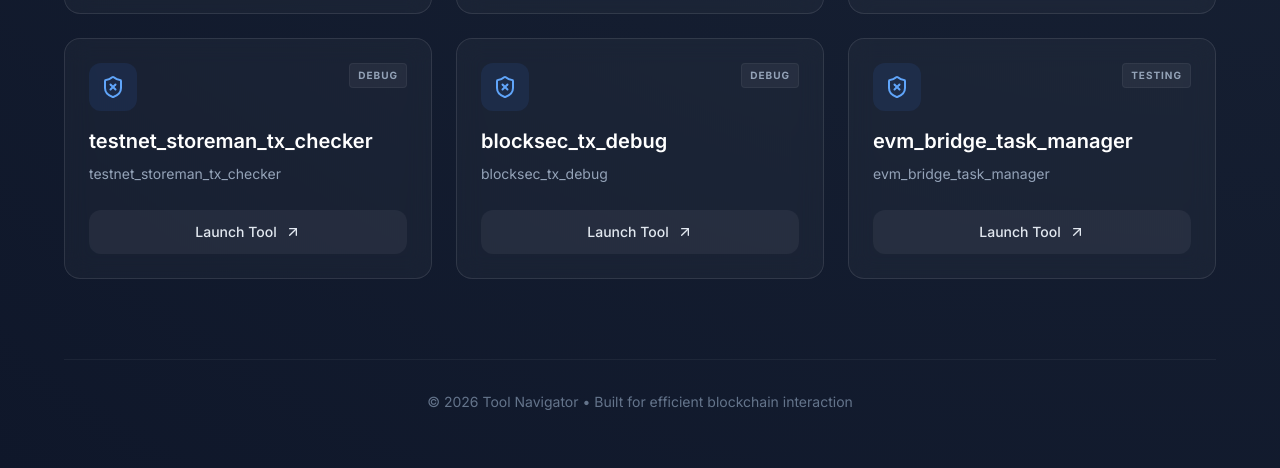
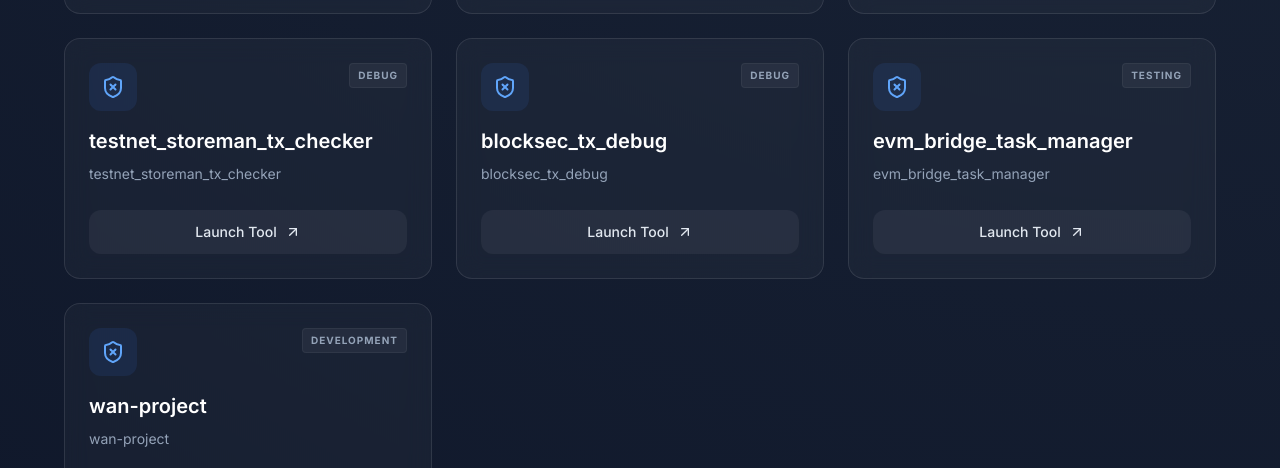
Before and after one commit to Nevquit/tool_boox, a plain HTML site: page index.html in a window 1280 px wide. Shown: the part 1286-1754 px from the top of the page. Drawn offline with nearby package versions, Linux system fonts and the light colour scheme.

Commit message:
Update index.html

```diff
--- a/index.html
+++ b/index.html
@@ -202,7 +202,9 @@
             { "id": "stress-tx-config-update", "name": "stress-test-config-update", "url": "https://stress-test-config-update.vercel.app/", "description": "stress-config-update", "category": "Testing", "icon": "circuit-board" },
             { "id": "testnet_storeman_checker", "name": "testnet_storeman_tx_checker", "url": "http://44.233.241.210:9090/", "description": "testnet_storeman_tx_checker", "category": "Debug", "icon": "shield-x" },
             { "id": "txdebug", "name": "blocksec_tx_debug", "url": "https://blocksec.com/phalcon/explorer", "description": "blocksec_tx_debug", "category": "Debug", "icon": "shield-x" },
-            { "id": "evm_bridge_task_manager", "name": "evm_bridge_task_manager", "url": "https://bridge-evm-engine-front.vercel.app/", "description": "evm_bridge_task_manager", "category": "Testing", "icon": "shield-x" }
+            { "id": "evm_bridge_task_manager", "name": "evm_bridge_task_manager", "url": "https://bridge-evm-engine-front.vercel.app/", "description": "evm_bridge_task_manager", "category": "Testing", "icon": "shield-x" },
+            { "id": "wan-project", "name": "wan-project", "url": "https://github.com/orgs/wan-project/projects", "description": "wan-project", "category": "Development", "icon": "shield-x" }
+
 
 
 
```
